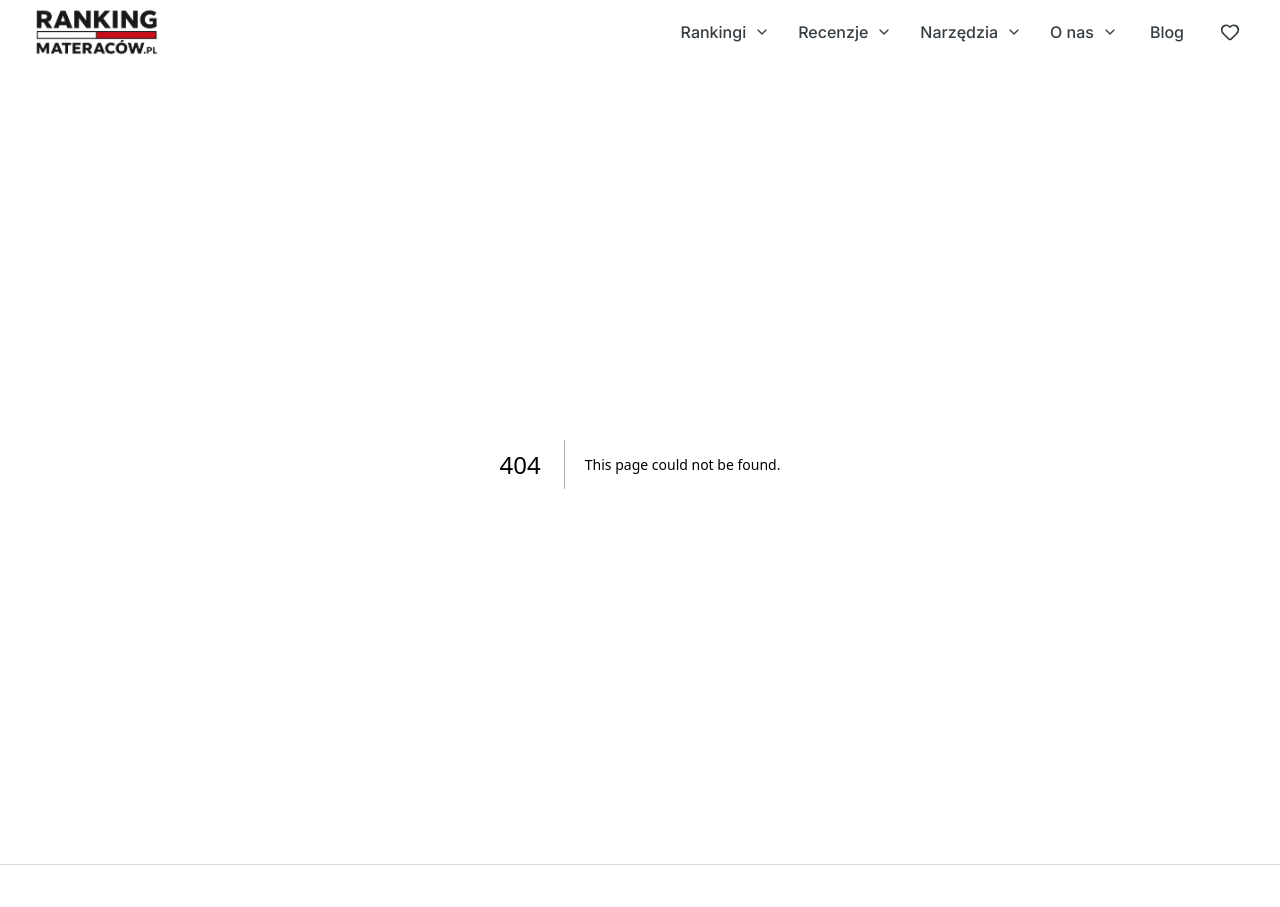
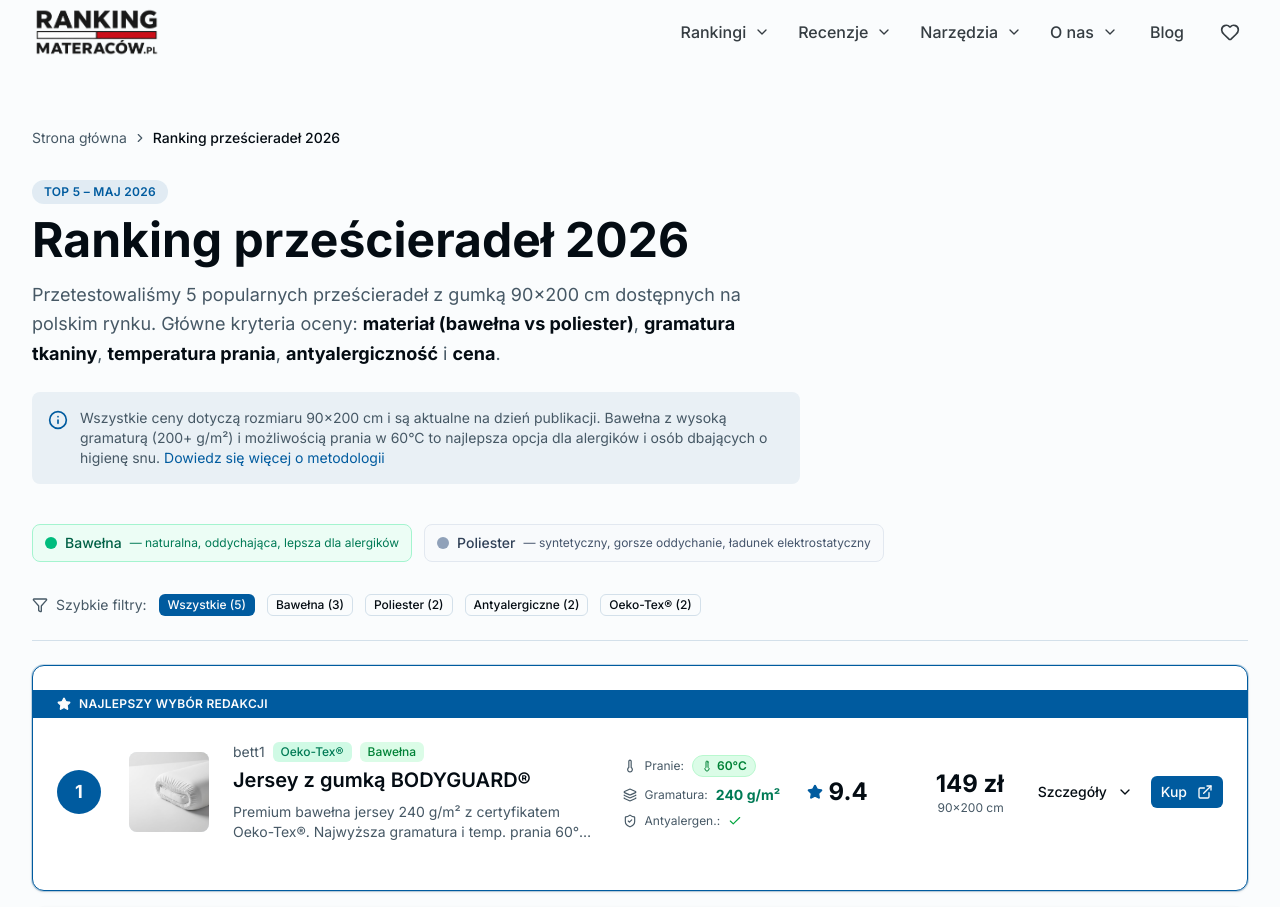
Before and after one commit to WektorZS/stronka, a Next.js app: page /ranking-przescieradel in a window 1280 px wide. Before the commit this address had no page. Shown: the top 907 px of the page. Built offline with nearby package versions, Linux system fonts and the light colour scheme.

Commit message:
fix: rename folder to pure ASCII for Next.js routing
Update folder to use ASCII 'l' instead of 'ł' and fix all links.

```diff
--- a/app/ranking-przescieradeł/page.tsx
+++ b/app/ranking-przescieradel/page.tsx
@@ -21,13 +21,13 @@ export const metadata: Metadata = {
     'bett1 bodyguard prześcieradło',
   ],
   alternates: {
-    canonical: '/ranking-przescieradeł',
+    canonical: '/ranking-przescieradel',
   },
   openGraph: {
     title: 'Ranking prześcieradeł 2026 – Top 5 | Bawełna vs Poliester',
     description:
       'Porównanie 5 prześcieradeł z gumką 90x200: gramatura, materiał, temperatura prania, antyalergiczność i cena.',
-    url: 'https://ranking-materacow.pl/ranking-przescieradeł',
+    url: 'https://ranking-materacow.pl/ranking-przescieradel',
     type: 'article',
   },
 }
@@ -48,7 +48,7 @@ const jsonLd = {
           '@type': 'ListItem',
           position: 2,
           name: 'Ranking prześcieradeł 2026',
-          item: 'https://ranking-materacow.pl/ranking-przescieradeł',
+          item: 'https://ranking-materacow.pl/ranking-przescieradel',
         },
       ],
     },
--- a/components/home/tools-section.tsx
+++ b/components/home/tools-section.tsx
@@ -16,7 +16,7 @@ const tools = [
     title: 'Ranking prześcieradeł 2026',
     description: 'Top 5 prześcieradeł z gumką: bawełna vs poliester, gramatura, temperatura prania, certyfikaty.',
     icon: Scale,
-    href: '/ranking-przescieradeł',
+    href: '/ranking-przescieradel',
     color: 'bg-emerald-500/10 text-emerald-600',
     cta: 'Porównaj prześcieradła',
   },
--- a/components/layout/footer.tsx
+++ b/components/layout/footer.tsx
@@ -4,7 +4,7 @@ import Image from 'next/image'
 const footerLinks = {
   ranking: [
     { name: 'Ranking materaców 2026', href: '/ranking' },
-    { name: 'Ranking prześcieradeł 2026', href: '/ranking-przescieradeł' },
+    { name: 'Ranking prześcieradeł 2026', href: '/ranking-przescieradel' },
     { name: 'Metodologia testów', href: '/metodologia' },
     { name: 'Kryteria oceny', href: '/metodologia#kryteria' },
   ],
--- a/components/layout/header.tsx
+++ b/components/layout/header.tsx
@@ -30,7 +30,7 @@ const navigation = [
     href: '/ranking',
     children: [
       { name: 'Ranking materaców 2026', href: '/ranking' },
-      { name: 'Ranking prześcieradeł 2026', href: '/ranking-przescieradeł' },
+      { name: 'Ranking prześcieradeł 2026', href: '/ranking-przescieradel' },
     ],
   },
   {
```
